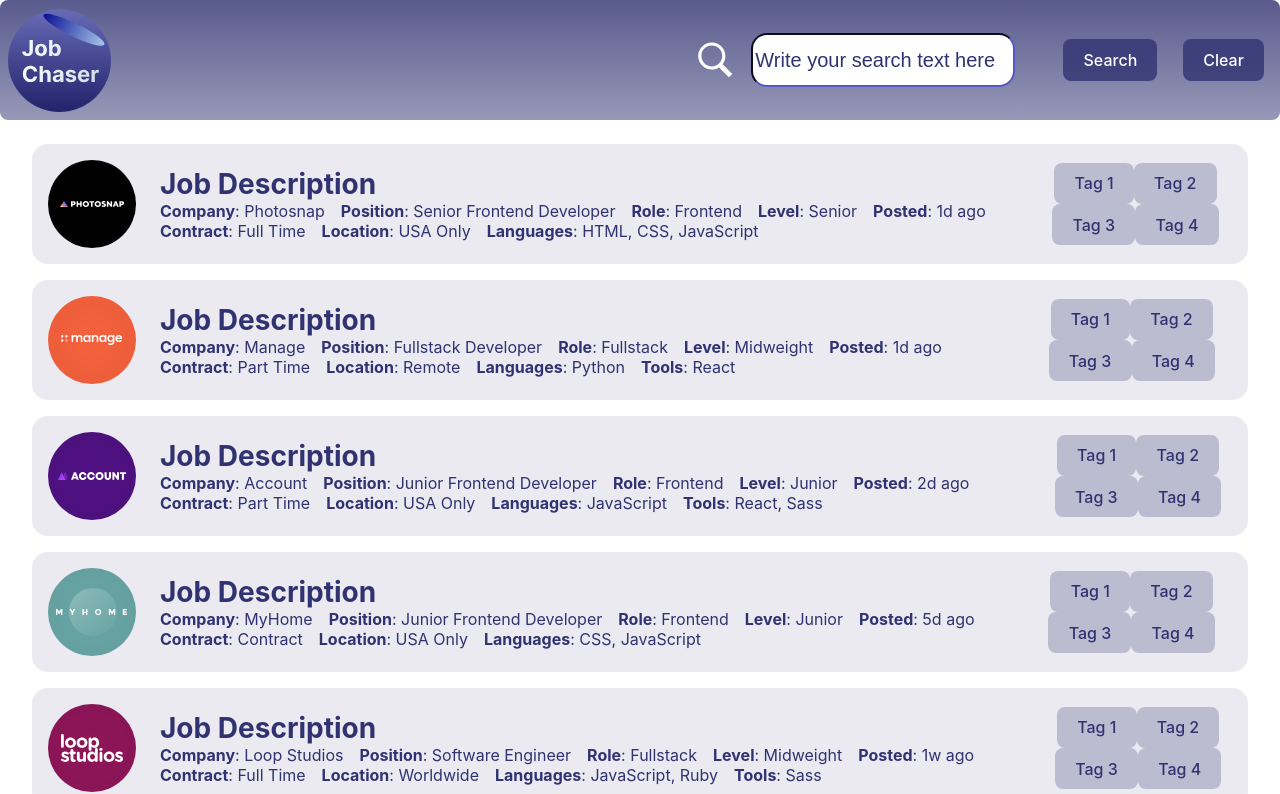
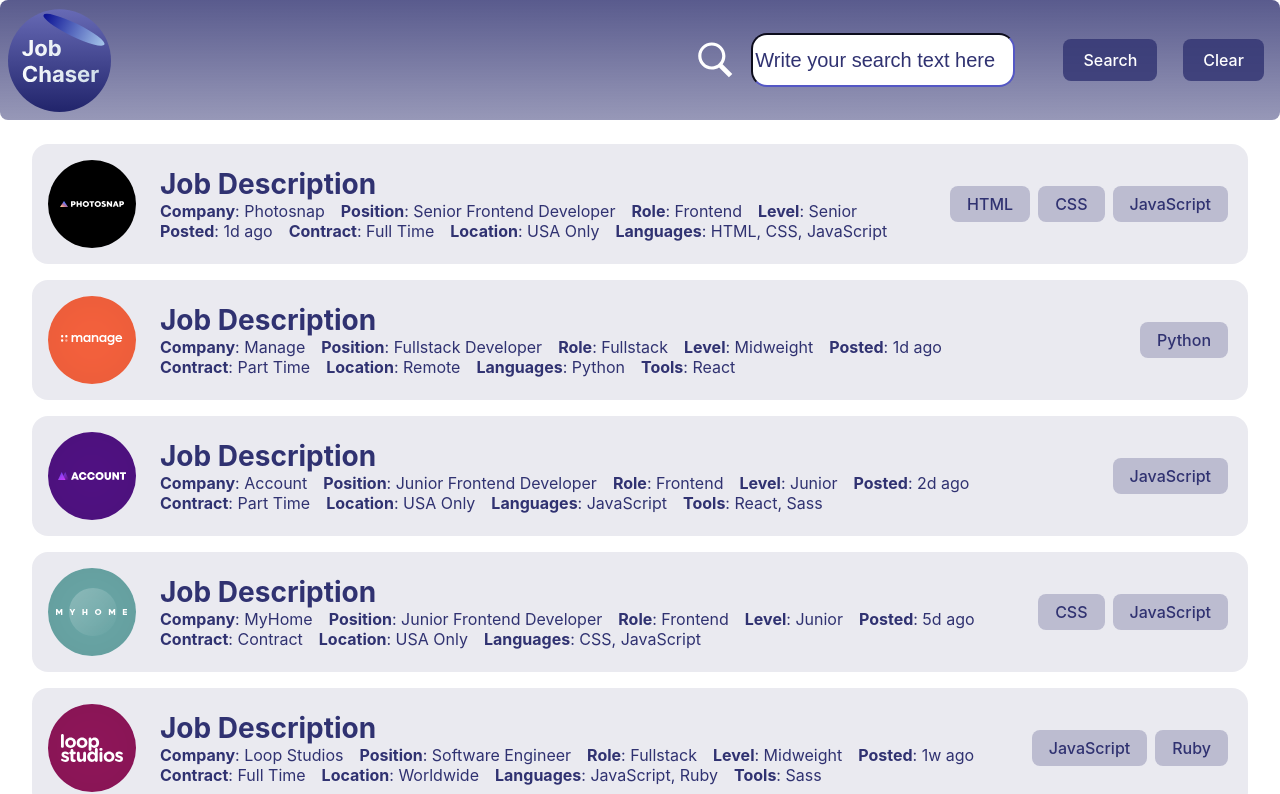
Before and after one commit to hobornemann/JobChaser, a React (Vite) app: page / in a window 1280 px wide. Shown: the top 794 px of the page. Built offline with nearby package versions, Linux system fonts and the light colour scheme.

Commit message:
created a tag component

```diff
--- a/src/App.jsx
+++ b/src/App.jsx
@@ -12,7 +12,7 @@ export default App
 
 function App() {
 
-/*   const [isLoading, setIsLoading] = useState(null) */
+  /* const [isLoading, setIsLoading] = useState(true)  */
   const [allJobs, setAllJobs] = useState([])
   const [allJobsAsStrings, setAllJobsAsStrings] = useState([])
   const [jobs, setJobs] = useState([])
@@ -35,11 +35,13 @@ function App() {
           const jobsFromFetch = await response.json();
           setAllJobs(jobsFromFetch);
           setJobs(jobsFromFetch);
+          /* setIsLoading(false) */
           // set timer med await för att visa Loader-funktionalitet  TODO:
           // setTimeout(function(){},1000);
       } catch (error) {
         console.log(error.message)
         console.error('Error fetching jobs');
+        /* setIsLoading(false) */
       }
     };
 
@@ -57,6 +59,7 @@ function App() {
       return searchNestedObject(job, searchTerm)
     })
     setJobs(searchedJobs);
+    searchedJobs.length && setFeedback('Sorry, no jobs matched your search text.')
   }
 
   function handleClear(e){
@@ -99,8 +102,7 @@ function App() {
         onClear={handleClear}
       />
       <main>
-        {!jobs && <Loader feedback={feedback} />}
-        {jobs &&
+        {jobs.length &&
           jobs.map((job) => {
             return (
               <JobCard
@@ -119,6 +121,7 @@ function App() {
             );
           })
         }
+        {!jobs.length && <Loader feedback={feedback} />}
       </main>
       <Footer />
     </div>
--- a/src/components/Header.jsx
+++ b/src/components/Header.jsx
@@ -1,5 +1,4 @@
 import Search from './Search'
-/* import './styles/header.css' */
 import styles from './Header.module.css'
 
 export default Header
--- a/src/components/JobCard.jsx
+++ b/src/components/JobCard.jsx
@@ -1,5 +1,5 @@
 
-/* import './styles/jobCard.css' */
+import Tag from './Tag'
 import styles from './JobCard.module.css';
 import '../index.css'
 
@@ -26,12 +26,16 @@ function JobCard({company, logoUrl, position, role,
                     {toolsConcat && <p className={styles.jobCardInfo}><b>Tools</b>: {toolsConcat}</p>}
                 </div>
             </div>
-            <div className="buttons">
-                <button>Tag 1</button>
-                <button>Tag 2</button>
-                <button>Tag 3</button>
-                <button>Tag 4</button>
-            </div>
+            {languages &&
+                languages.map((language, index) => {
+                    return (
+                    <Tag
+                        key={index}
+                        language={language}
+                    />
+                    );
+                })
+            }
         </div>
     );
 }
--- a/src/components/JobCard.module.css
+++ b/src/components/JobCard.module.css
@@ -58,3 +58,10 @@
     height: 20vh;
     width: 20vh;
 }
+
+.tags{
+    display: flex;
+    flex-direction: column;
+    justify-content: center;
+    align-items: center;
+}
--- /dev/null
+++ b/src/components/Tag.jsx
@@ -0,0 +1,12 @@
+import styles from './Tag.module.css'
+
+
+export default Tag
+
+function Tag({language}) {
+    return (
+      <div className={styles.tag}>
+        {language}
+      </div>
+    );
+}
--- /dev/null
+++ b/src/components/Tag.module.css
@@ -0,0 +1,14 @@
+
+.tag{
+    border-radius: 8px;
+    border: 1px solid transparent;
+    padding: 0.3em 1.0em;
+    font-size: 1em;
+    font-weight: 500;
+    font-family: inherit;
+    background-color: rgba(48, 50, 113, 0.25);
+    cursor: pointer;
+    transition: border-color 0.25s;
+    color: rgba(48, 50, 113, 1.0);
+    margin: 0.5vh;
+}
```
